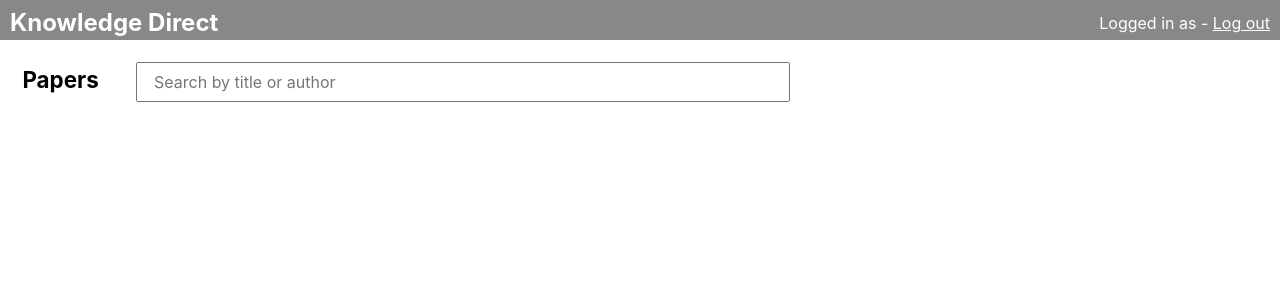
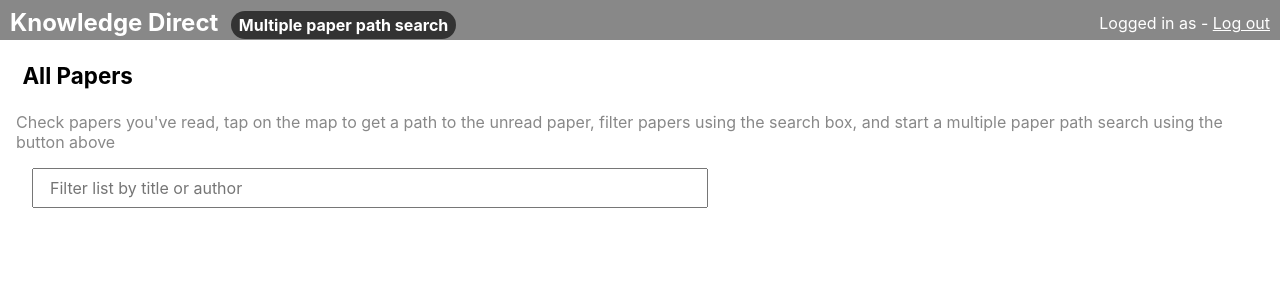
Before and after one commit to knowledge-direct/knowledge-direct, a Flask app: template back_end/templates/papers.html in a window 1280 px wide. Shown: the top 300 px of the page. Run offline with Flask 2, Linux system fonts and the light colour scheme; the template is opened without the code that fills it, so the values that code supplies are empty.

Commit message:
Added templates for search_multiple

```diff
--- a/back_end/server.py
+++ b/back_end/server.py
@@ -4,12 +4,13 @@ from oauth2client import client
 import os
 import json
 import sqlite3
+import config
 from db import database
 from service_algorithms import recommend_papers
 
 app = flask.Flask(__name__, static_url_path='/static')
 
-d = database.Database('db/database.db')
+d = database.Database(config.DB_ADDR)
 
 
 def user_logged_in(session):
@@ -48,11 +49,35 @@ def search():
         return flask.redirect(flask.url_for('index'))
 
 
+@app.route('/search_multiple')
+def search_multiple():
+    user_name = None
+    if 'user_id' in flask.session:
+        user_name = d.get_user_name(flask.session['user_id'])
+    if user_name == '':
+        user_name = None
+    if user_logged_in(flask.session):
+        unread_papers = d.list_papers_unread(flask.session['user_id'])
+        return flask.render_template('search_multiple.html', user_name=user_name, unread_papers=unread_papers)
+    else:
+        return flask.redirect(flask.url_for('index'))
+
+
 @app.route('/search_json')
 def search_json():
     if user_logged_in(flask.session):
-        list_of_papers = recommend_papers.get_shortest_path_recommendation(d, flask.session['user_id'], flask.request.args['paper'])
-        return flask.jsonify(list_of_papers)
+        list_of_papers = None
+        if 'paper' in flask.request.args:
+            list_of_papers = recommend_papers.get_shortest_path_recommendation(d, flask.session['user_id'], flask.request.args['paper'])
+            return flask.jsonify(list_of_papers)
+        else:
+            paper_id_list = []
+            for (k, v) in flask.request.args.items():
+                if v == 'on':
+                    paper_id_list += [k]
+            return flask.jsonify(paper_id_list)
+
+            # list_of_papers = recommend_papers.get_shortest_path_recommendation(d, flask.session['user_id'], flask.request.args['paper'])
     else:
         return flask.jsonify({})
 
@@ -95,7 +120,7 @@ def logout():
 def oauth2callback():
     # Callback from Google
     flow = client.flow_from_clientsecrets(
-      'client_secrets.json',
+      config.CLIENT_SECRETS,
       scope='profile',
       redirect_uri=flask.url_for('oauth2callback', _external=True))
     if 'code' not in flask.request.args:
--- a/back_end/static/css/style.css
+++ b/back_end/static/css/style.css
@@ -69,6 +69,12 @@ h3 {
   display: none !important;
 }
 
+.desc {
+  margin-left: 1em;
+  margin-right: 1em;
+  color: #888888;
+}
+
 /* List styles */
 
 .paper-list, .target-list {
@@ -78,8 +84,8 @@ h3 {
 
 /* Button styles */
 
-input[type=submit], button {
-  background-color: #6DAA30;
+input[type=submit], button, .button {
+  background-color: #888888;
   padding: 0.5em 1em;
   min-width: 10em;
   margin: 0.5em 0.5em;
@@ -91,10 +97,28 @@ input[type=submit], button {
   font-size: 1rem;
   color: white;
   cursor: pointer;
+  text-decoration: none;
+  font-weight: bold;
 }
 
-input[type=submit]:hover, button:hover {
+input[type=submit] {
+  background-color: #6DAA30;
+}
+
+button:hover, .button:hover {
+  background-color: #999999;
+}
+
+input[type=submit]:hover {
   background-color: #4C8018;
+}
+
+header input[type=submit], header button, header .button {
+  font-size: 1rem;
+  top: 0;
+  margin-top: -20px;
+  background-color: #333333;
+  padding: 0.25em 0.5em;
 }
 
 /* Checkbox and Path button styles */
--- a/back_end/static/js/search.js
+++ b/back_end/static/js/search.js
@@ -2,7 +2,7 @@
 
   $(document).ready(function() {
 
-    $.getJSON('/search_json?paper=' + (window.location.href.substr(window.location.href.indexOf('=') + 1))
+    $.getJSON('/search_json?' + (window.location.href.substr(window.location.href.indexOf('?') + 1))
 , function(data) {
       // Let's first initialize sigma:
       var s = new sigma('search-graph');
--- a/back_end/templates/main.html
+++ b/back_end/templates/main.html
@@ -6,7 +6,7 @@
   </head>
   <body>
     <header>
-      <div class="header-left"><a href="/"><h1>Knowledge Direct</h1></a></div>
+      <div class="header-left"><a href="/"><h1>Knowledge Direct</h1></a> {% block header %}{% endblock %}</div>
       <div class="header-right">
         {% if user_name == None %}
         {% else %}
--- a/back_end/templates/papers.html
+++ b/back_end/templates/papers.html
@@ -1,6 +1,11 @@
 {% extends "main.html" %}
+{% block header %}
+<a href="/search_multiple" class="button multiple-targets">Multiple paper path search</a>
+{% endblock %}
 {% block content %}
-<h3>Papers <input type="text" placeholder="Search by title or author" class="paper-search"/></h3>
+<h3>All Papers</h3>
+<p class="desc">Check papers you've read, tap on the map to get a path to the unread paper, filter papers using the search box, and start a multiple paper path search using the button above</p>
+<input type="text" placeholder="Filter list by title or author" class="paper-search"/>
 <ul class="paper-list">
   {% for paper in unread_papers %}
     <li>
```
Also changed, not shown: back_end/templates/search_multiple.html (added, +38 -0 lines).
